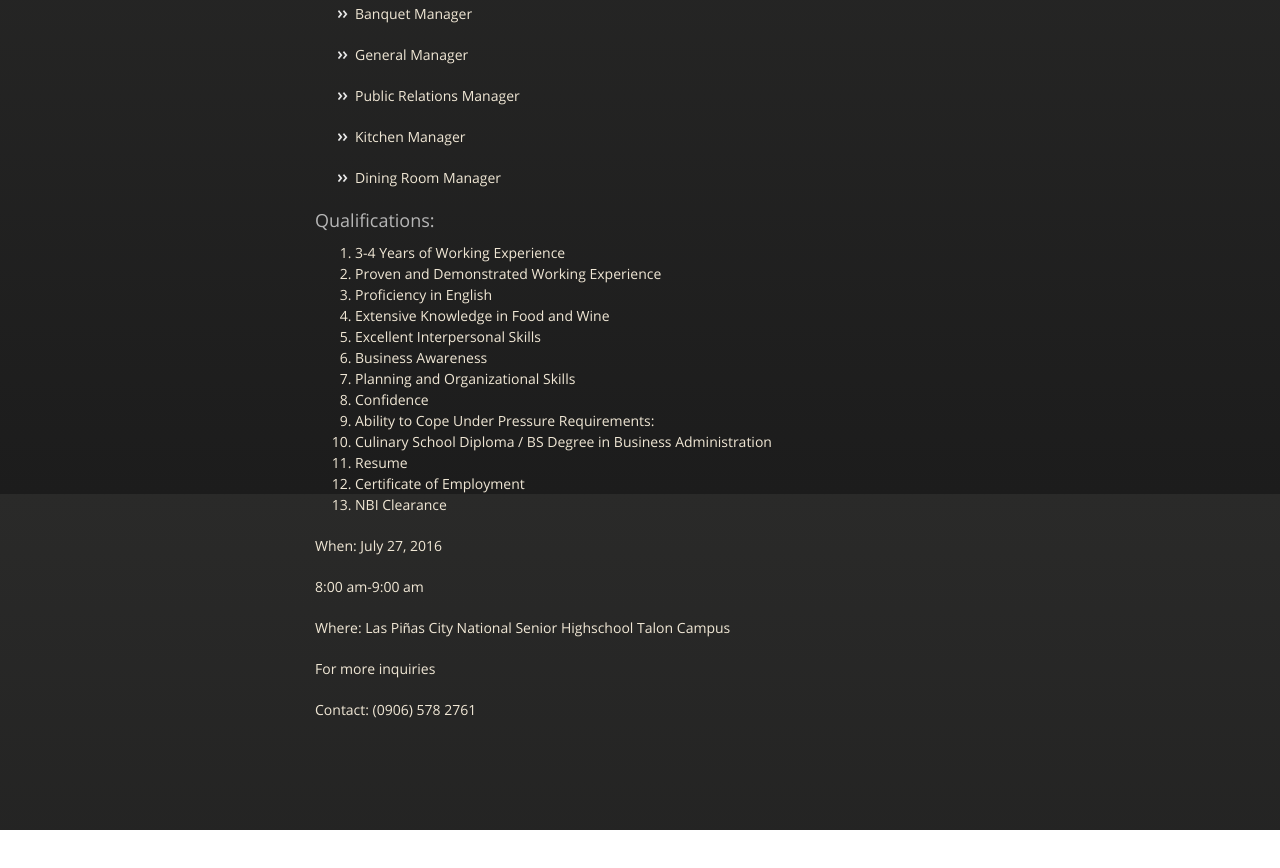
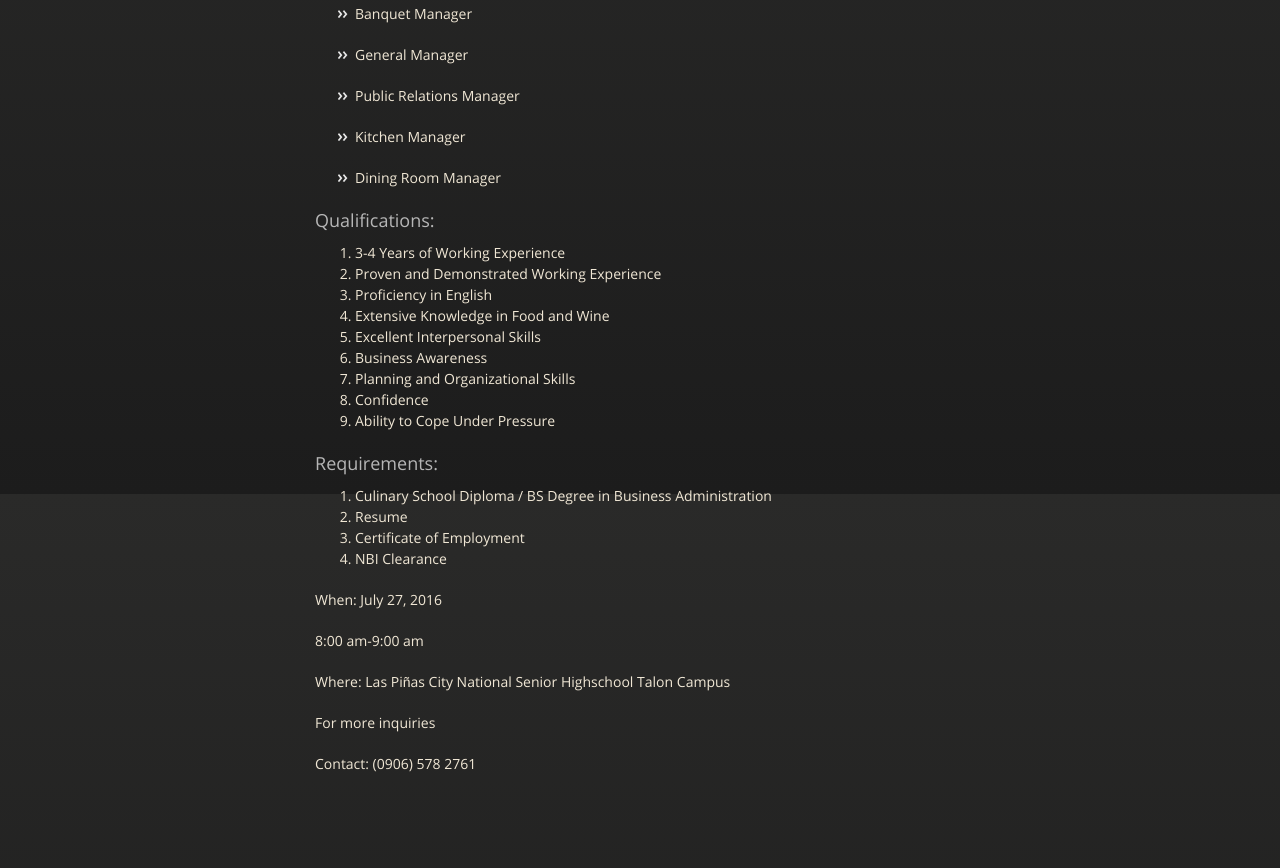
Before and after one commit to FRCornelio/FoodFitForGods, a plain HTML site: page index.html in a window 1280 px wide. Shown: the part 1106-1974 px from the top of the page. Before the commit the page ends 1936 px from the top, so only its background shows below. Drawn offline with Linux system fonts and the light colour scheme.

Commit message:
Update index.html

```diff
--- a/index.html
+++ b/index.html
@@ -48,8 +48,12 @@
 <li>Business Awareness</li>
 <li>Planning and Organizational Skills</li>
 <li>Confidence</li>
-<li>Ability to Cope Under Pressure
-Requirements:</li>
+<li>Ability to Cope Under Pressure</li>
+</ol>
+
+<h3>
+Requirements:</h3>
+<ol>
 <li>Culinary School Diploma / BS Degree in Business Administration</li>
 <li>Resume</li>
 <li>Certificate of Employment</li>
```
